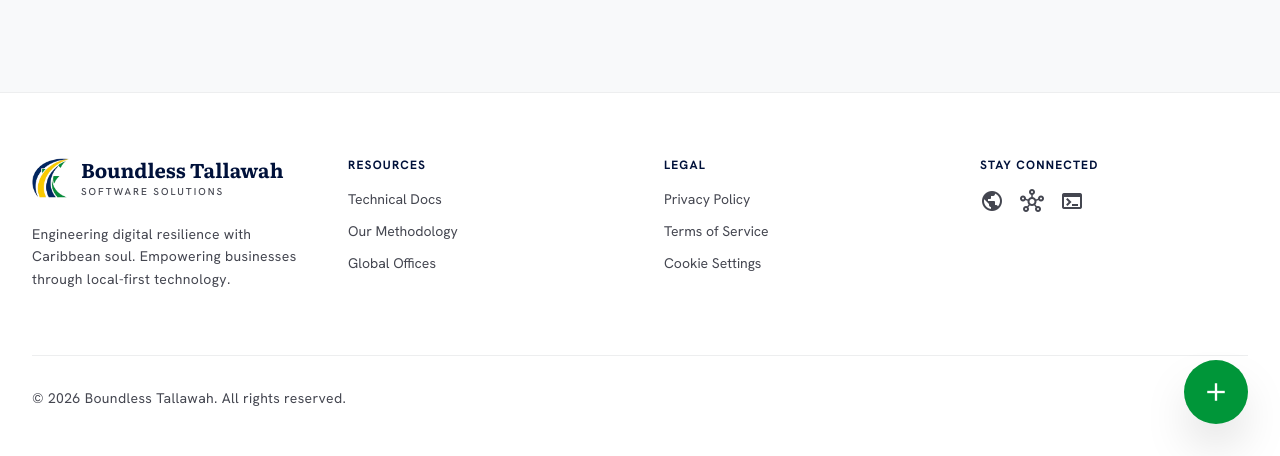
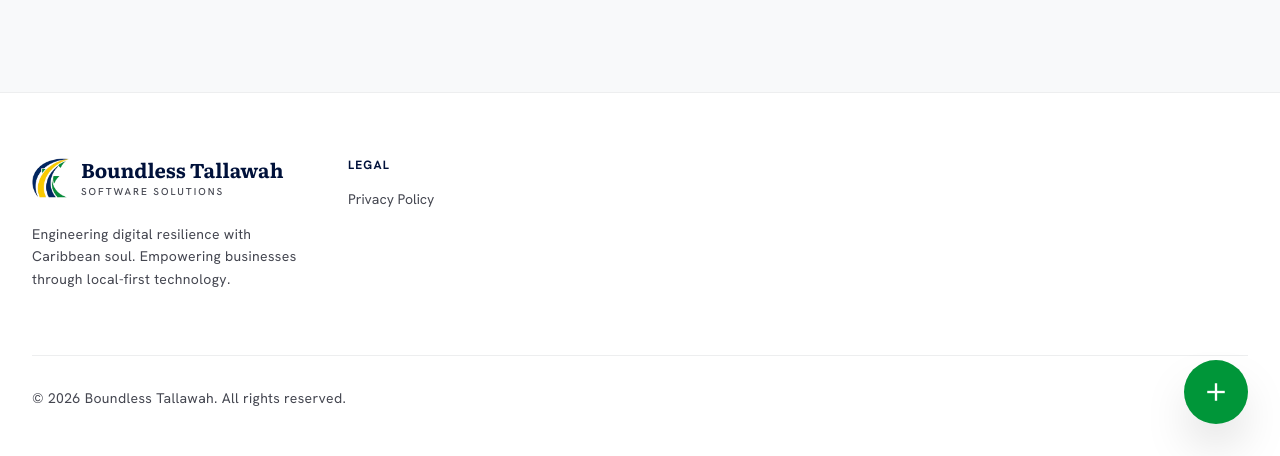
Before and after one commit to Boundless-Tallawah-Software/boundless-tallawah-software.github.io, a Jekyll site: the page built from index.md, in a window 1280 px wide and 900 px high, scrolled down 2186 px, cut to the strip 444-900 px from the top of the window. Built offline with Jekyll 4.4.1, drawn with Linux system fonts in a browser that asks for light colours; nearby versions of some CDN libraries.

Commit message:
Hide unused footer sections and links for a cleaner layout

```diff
--- a/_includes/footer.html
+++ b/_includes/footer.html
@@ -13,7 +13,7 @@
       </p>
     </div>
 
-    <div class="space-y-4">
+    <div class="space-y-4 hidden">
       <h4 class="font-bold text-primary uppercase tracking-widest text-xs">Resources</h4>
       <nav class="flex flex-col space-y-3">
         <a class="text-on-surface-variant hover:text-brand-green font-body text-sm transition-colors" href="#">Technical Docs</a>
@@ -26,12 +26,12 @@
       <h4 class="font-bold text-primary uppercase tracking-widest text-xs">Legal</h4>
       <nav class="flex flex-col space-y-3">
         <a class="text-on-surface-variant hover:text-brand-green font-body text-sm transition-colors" href="#">Privacy Policy</a>
-        <a class="text-on-surface-variant hover:text-brand-green font-body text-sm transition-colors" href="#">Terms of Service</a>
-        <a class="text-on-surface-variant hover:text-brand-green font-body text-sm transition-colors" href="#">Cookie Settings</a>
+        <a class="text-on-surface-variant hover:text-brand-green font-body text-sm transition-colors hidden" href="#">Terms of Service</a>
+        <a class="text-on-surface-variant hover:text-brand-green font-body text-sm transition-colors hidden" href="#">Cookie Settings</a>
       </nav>
     </div>
 
-    <div class="space-y-4">
+    <div class="space-y-4 hidden">
       <h4 class="font-bold text-primary uppercase tracking-widest text-xs">Stay Connected</h4>
       <div class="flex space-x-4">
         <span class="material-symbols-outlined text-on-surface-variant cursor-pointer hover:text-brand-green transition-colors">public</span>
```
